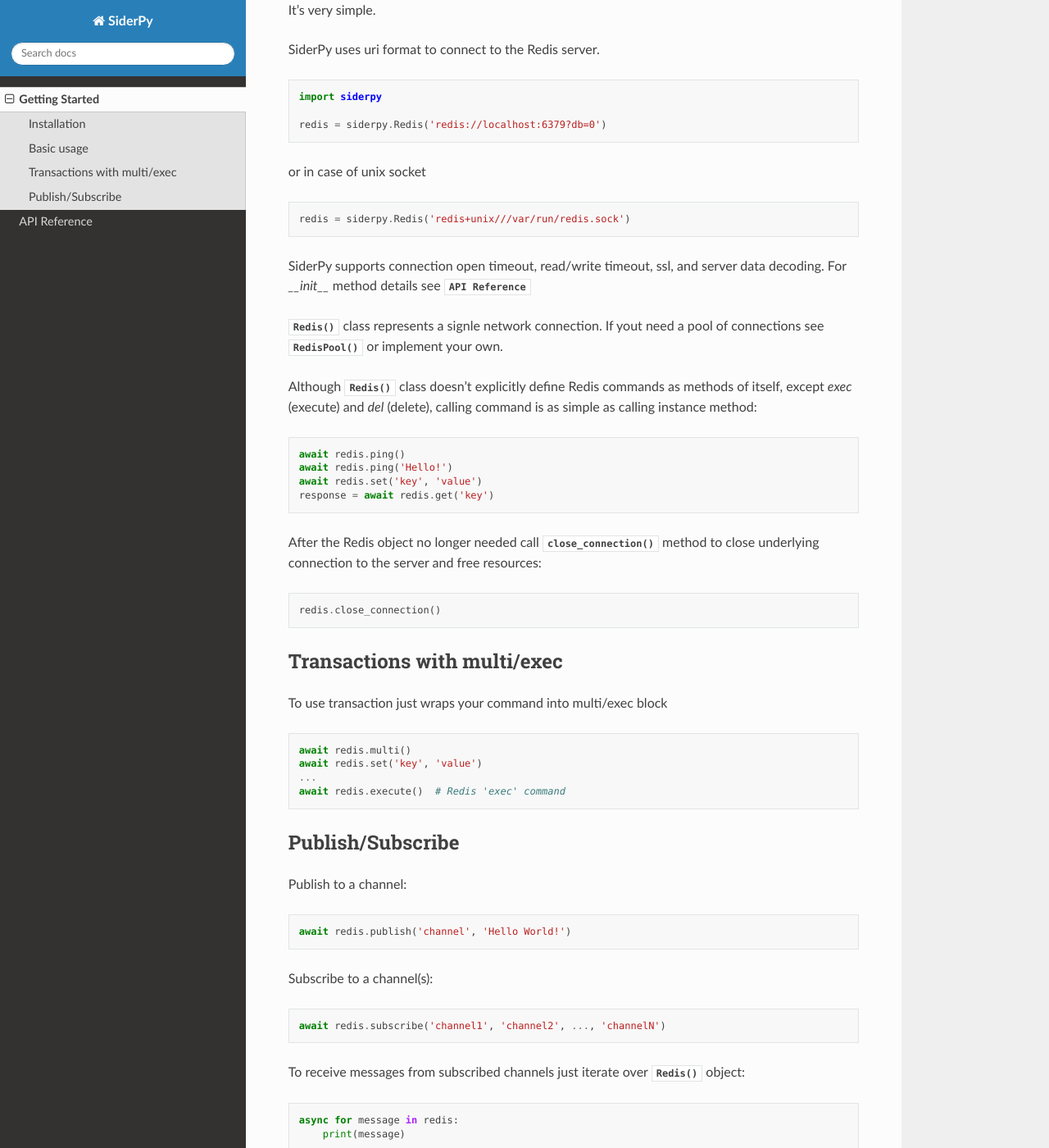
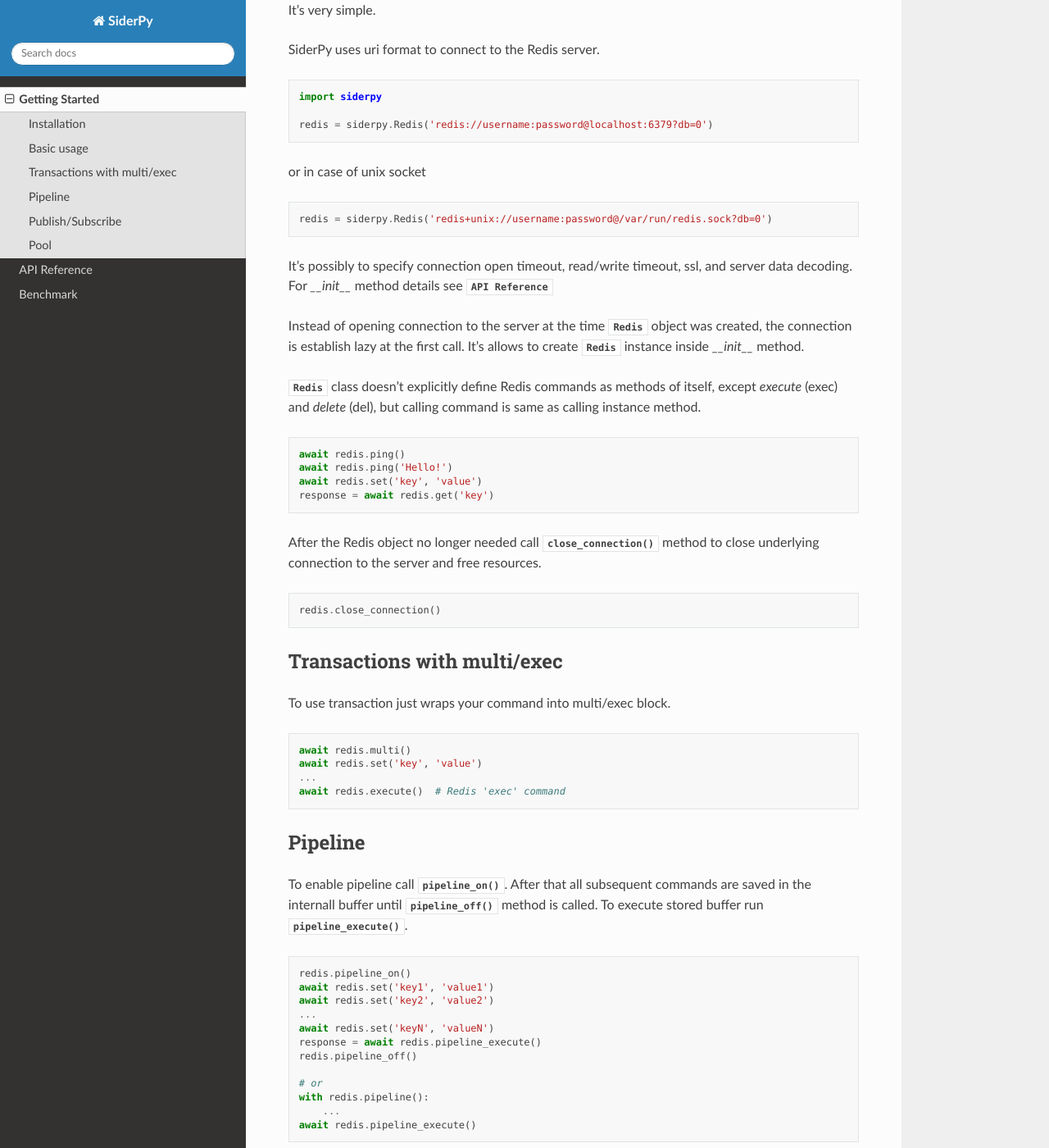
Before and after one commit to levsh/siderpy, a Sphinx documentation site: the page built from docs/source/siderpy/getting_started.rst, in a window 1280 px wide and 1400 px high, scrolled down 548 px. Shown: the whole window at 82% size. Built offline with Sphinx 7.4.7 and the Read the Docs theme 2.0.0, drawn with Linux system fonts in a browser that asks for light colours; some of the changed text lies outside the part shown.

Commit message:
wip. docs

```diff
--- a/docs/source/index.rst
+++ b/docs/source/index.rst
@@ -8,3 +8,4 @@
 
    siderpy/getting_started
    siderpy/api_reference
+   siderpy/benchmark
--- a/docs/source/siderpy/api_reference.rst
+++ b/docs/source/siderpy/api_reference.rst
@@ -1,8 +1,5 @@
-.. _api:
-
 API Reference
 =============
-
 
 .. automodule:: siderpy
    :members:
--- /dev/null
+++ b/docs/source/siderpy/benchmark.rst
@@ -0,0 +1,4 @@
+Benchmark
+=========
+
+Benchmark tests
--- a/docs/source/siderpy/getting_started.rst
+++ b/docs/source/siderpy/getting_started.rst
@@ -29,22 +29,23 @@
 
     import siderpy
 
-    redis = siderpy.Redis('redis://localhost:6379?db=0')
+    redis = siderpy.Redis('redis://username:password@localhost:6379?db=0')
 
 or in case of unix socket
 
 .. code-block:: python
 
-    redis = siderpy.Redis('redis+unix///var/run/redis.sock')
+    redis = siderpy.Redis('redis+unix://username:password@/var/run/redis.sock?db=0')
 
-SiderPy supports connection open timeout, read/write timeout, ssl, and server data decoding.
+It's possibly to specify connection open timeout, read/write timeout, ssl, and server data decoding.
 For `__init__` method details see :py:meth:`API Reference <siderpy.Redis.__init__>`
 
-:py:meth:`~siderpy.Redis` class represents a signle network connection.
-If yout need a pool of connections see :py:meth:`~siderpy.RedisPool` or implement your own.
+Instead of opening connection to the server at the time :py:class:`~siderpy.Redis` object was created,
+the connection is establish lazy at the first call.
+It's allows to create :py:class:`~siderpy.Redis` instance inside `__init__` method.
 
-Although :py:meth:`~siderpy.Redis` class doesn't explicitly define Redis commands as methods of itself,
-except `exec` (execute) and `del` (delete), calling command is as simple as calling instance method:
+:py:class:`~siderpy.Redis` class doesn't explicitly define Redis commands as methods of itself,
+except `execute` (exec) and `delete` (del), but calling command is same as calling instance method.
 
 .. code-block:: python
 
@@ -54,7 +55,7 @@
     response = await redis.get('key')
 
 After the Redis object no longer needed call :py:meth:`~siderpy.Redis.close_connection` method
-to close underlying connection to the server and free resources:
+to close underlying connection to the server and free resources.
 
 .. code-block:: python
 
@@ -64,7 +65,7 @@
 Transactions with multi/exec
 ----------------------------
 
-To use transaction just wraps your command into multi/exec block
+To use transaction just wraps your command into multi/exec block.
 
 .. code-block:: python
 
@@ -72,6 +73,28 @@
     await redis.set('key', 'value')
     ...
     await redis.execute()  # Redis 'exec' command
+
+Pipeline
+--------
+
+To enable pipeline call :py:meth:`~siderpy.Redis.pipeline_on`.
+After that all subsequent commands are saved in the internall buffer until :py:meth:`~siderpy.Redis.pipeline_off`
+method is called. To execute stored buffer run :py:meth:`~siderpy.Redis.pipeline_execute`.
+
+.. code-block:: python
+
+    redis.pipeline_on()
+    await redis.set('key1', 'value1')
+    await redis.set('key2', 'value2')
+    ...
+    await redis.set('keyN', 'valueN')
+    response = await redis.pipeline_execute()
+    redis.pipeline_off()
+
+    # or
+    with redis.pipeline():
+        ...
+    await redis.pipeline_execute()
 
 Publish/Subscribe
 -----------------
@@ -88,21 +111,25 @@
 
     await redis.subscribe('channel1', 'channel2', ..., 'channelN')
 
-To receive messages from subscribed channels just iterate over :py:meth:`~siderpy.Redis` object:
+To receive messages from subscribed channels just iterate over :py:class:`~siderpy.Redis` object.
 
 .. code-block:: python
 
     async for message in redis:
         print(message)
 
-or use :py:meth:`~siderpy.Redis.pubsub_queue` directly:
+or use :py:attr:`~siderpy.Redis.pubsub_queue` directly
 
 .. code-block:: python
 
-    while True:
-        message = await redis.pubsub_queue.get()
+    # 1
+    message = await redis.pubsub_queue.get()
 
-If a error occurs during consuming then it will raised to client code:
+    # 2
+    async for message in redis.pubsub_queue:
+        ...
+
+If a error occurs during consuming then it will be raised.
 
 .. code-block:: python
 
@@ -130,4 +157,26 @@
         raise ConnectionError
     ConnectionError
 
-In this case it's necessary to resubscribe again to continue reciving messages.
+In this case it's necessary to resubscribe again to continue recieving messages.
+
+Pool
+----
+
+:py:class:`~siderpy.Redis` class represents a signle network connection.
+If yout need a pool of connections use :py:class:`~siderpy.RedisPool` or implement your own.
+:py:class:`~siderpy.RedisPool` supports direct commands call except connection dependent commands such as
+subscribe, psubscribe, unsubscribe, punsubscribe, multi, exec, discard, etc.
+
+.. code-block:: python
+
+    pool = siderpy.RedisPool('redis://localhost:6379?db=0')
+    await pool.ping()
+    await pool.get('key')
+
+But it's recommended to get the :py:class:`~siderpy.Redis` object and use it
+
+.. code-block:: python
+
+    async with pool.get_redis() as redis:
+        await redis.get('key')
+        ...
```
Also changed, not shown: siderpy.py (+14 -41 lines).
